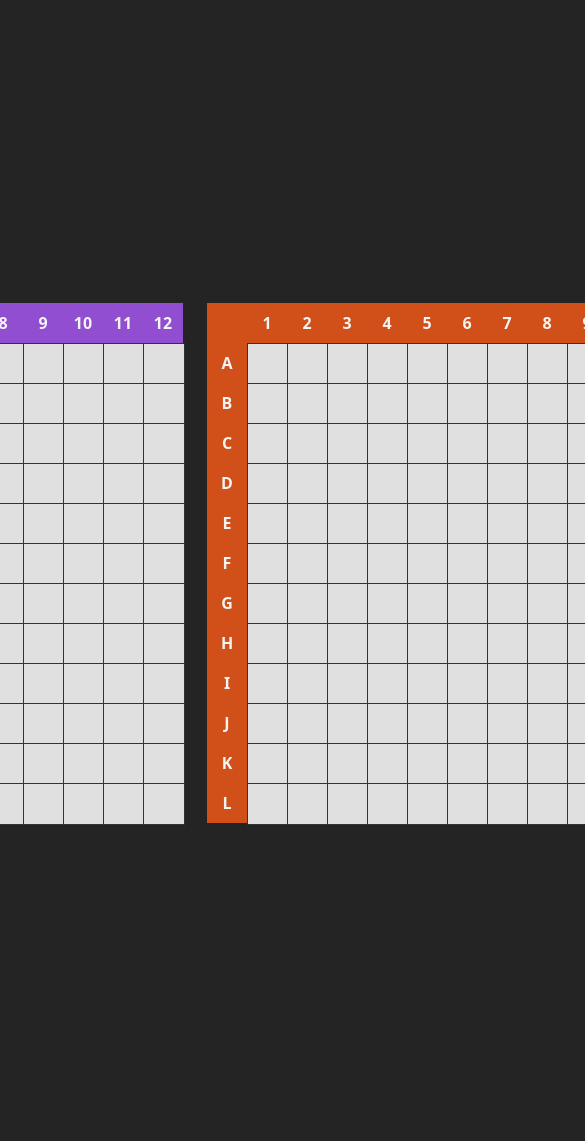
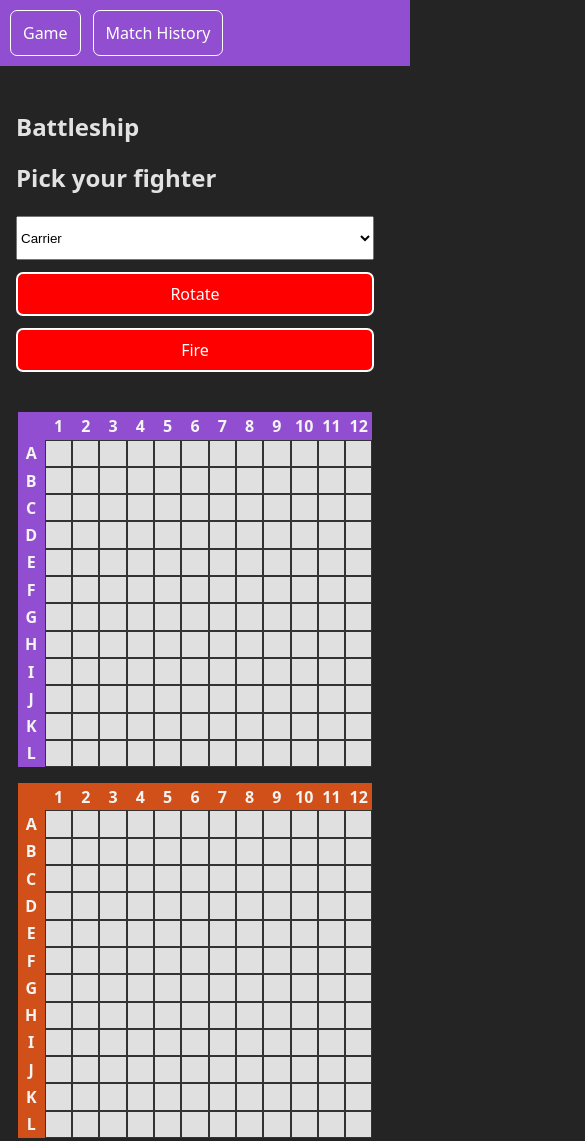
Before and after one commit to carinadieselDVT/battleships-grad-project, a website built with Vite: page index.html in a window 390 px wide. Shown: the top 1141 px of the page, 585 px wide, since content can reach past the window. Before the commit the page ends 844 px from the top, so only its background shows below. Built offline with nearby package versions, Linux system fonts and the light colour scheme.

Commit message:
Made site mobile-first

```diff
--- /dev/null
+++ b/history.html
@@ -0,0 +1,20 @@
+<!doctype html>
+<html lang="en">
+  <head>
+    <meta charset="UTF-8" />
+    <link rel="stylesheet" href="./src/style.css" />
+    <meta name="viewport" content="width=device-width, initial-scale=1.0" />
+    <title>Match History</title>
+  </head>
+  <body>
+    <h1 class="title">Match History</h1>
+    <nav>
+      <a href="index.html#game">Game</a>
+      <a href="history.html">Match History</a>
+    </nav>
+    <main id="history">
+      <p>No matches recorded yet.</p>
+      <!-- TODO: Populate from localStorage or backend later -->
+    </main>
+  </body>
+</html>
--- a/index.html
+++ b/index.html
@@ -8,11 +8,12 @@
     <title class="title">Battleships</title>
   </head>
   <body>
-    <div>
+
       <nav>
         <a href="#game">Game</a>
         <a href="history.html">Match History</a>
       </nav>
+       <div class="container">
   <h1>Battleship</h1>
   <h2 class="title">Pick your fighter</h2>
       <div class="pick-and-fire">
--- a/src/boardLogic.js
+++ b/src/boardLogic.js
@@ -27,8 +27,8 @@ class Board {
   render() {
     this.container.innerHTML = "";
     this.container.style.display = "grid";
-    this.container.style.gridTemplateColumns = `40px repeat(${this.size}, 40px)`;
-    this.container.style.gridTemplateRows = `40px repeat(${this.size}, 40px)`;
+    this.container.style.gridTemplateColumns = `var(--cell) repeat(${this.size}, var(--cell))`;
+    this.container.style.gridTemplateRows = `var(--cell) repeat(${this.size}, var(--cell))`;
 
     for (let row = -1; row < this.size; row++) {
       for (let col = -1; col < this.size; col++) {
--- a/src/style.css
+++ b/src/style.css
@@ -1,9 +1,13 @@
 /* Root / Global Styles */
 :root {
+  --space-1: 8px;
+  --space-2: 12px;
+  --space-3: 16px;
+  --cell: clamp(22px, 7vw, 40px);
+  --control-h: 44px;
   font-family: system-ui, Avenir, Helvetica, Arial, sans-serif;
   line-height: 1.5;
   font-weight: 400;
-
   color: rgba(255, 255, 255, 0.87);
   background-color: #242424;
 }
@@ -12,13 +16,16 @@ body {
   margin: 0;
   display: flex;
   flex-direction: column;
-  align-items: center;
-  min-width: 320px;
-  min-height: 100vh;
+  align-items: stretch;
+  gap: var(--space-3);
+}
+
+.container{
+    padding: var(--space-3);
 }
 
 h1 {
-  font-size: 3.2em;
+  font-size: clamp(1.5rem, 4.5vw, 3.2rem);
   line-height: 1.1;
 }
 
@@ -42,42 +49,62 @@ button {
   color: white;
   cursor: pointer;
   transition: border-color 0.25s, background-color 0.25s;
+  min-height: var(--control-h);
 }
 button:hover {
   border-color: #646cff;
 }
 
 nav {
-  padding-bottom: 10px;
+  padding: 10px;
   display: flex;
   align-items: center;
-  justify-content: space-between;
-  max-width: 180px;
+  gap: var(--space-2);
+  width: 100%;  background-color: rgb(146, 78, 209);
 }
 nav a {
+  text-align: center;
   text-decoration: none;
   color: white;
   border: 1px solid white;
-  padding: 5px;
+  padding: 0 var(--space-2);
   border-radius: 7px;
-  background-color: rgb(146, 78, 209);
+  min-height: var(--control-h);
+  line-height: var(--control-h);
 }
 .pick-and-fire {
   display: flex;
-  gap: 16px;
+  flex-direction: column;
+  align-items: stretch;
+  gap: var(--space-2);
+  width: 100%;
   padding-bottom: 40px;
+}
+
+.pick-and-fire > * {
+  width: 100%;
+}
+
+select, button {
+  min-height: var(--control-h);
 }
 
 .game-board {
   display: flex;
-  gap: 24px;
+  flex-direction: column;
+  align-items: center;
+  justify-content: center;
+  gap: var(--space-3);
+  width: 100%;
 }
 
-/* TODO: Improve naming for boards */
 .board {
   display: grid;
   user-select: none;
   gap: 0;
+  grid-template-columns: var(--cell) repeat(12, var(--cell));
+  grid-auto-rows: var(--cell);
+  width: max-content;
 }
 
 #player-board {
@@ -91,8 +118,6 @@ nav a {
 .grid-cell,
 .legend,
 .corner {
-  width: 40px;
-  height: 40px;
   display: flex;
   align-items: center;
   justify-content: center;
@@ -105,6 +130,7 @@ nav a {
   cursor: pointer;
   color: white;
   transition: background 0.2s;
+  aspect-ratio: 1 / 1; /* ensure cells are always squares */
 }
 
 #player-board > .grid-cell:hover {
@@ -115,13 +141,36 @@ nav a {
   background-color: rgb(209, 80, 25);
 }
 
-/* Ship placement */
 .ship {
   background-color: steelblue;
 }
 
-/* Legend & Corner Cells */
 .legend,
 .corner {
   color: #f4f4f4;
 }
+
+@media (min-width: 768px) {
+
+  /* Controls: equal-width columns for select + two buttons */
+  .pick-and-fire {
+    display: grid;
+    grid-template-columns: repeat(3, 1fr);
+    align-items: stretch;
+    gap: var(--space-2);
+  }
+  .pick-and-fire > * {
+    width: 100%;
+  }
+}
+
+@media (min-width: 1000px) {
+.game-board {
+  display: flex;
+  flex-direction: row;
+  align-items: center;
+  justify-content: center;
+  gap: var(--space-3);
+  width: 100%;
+}
+}
```
